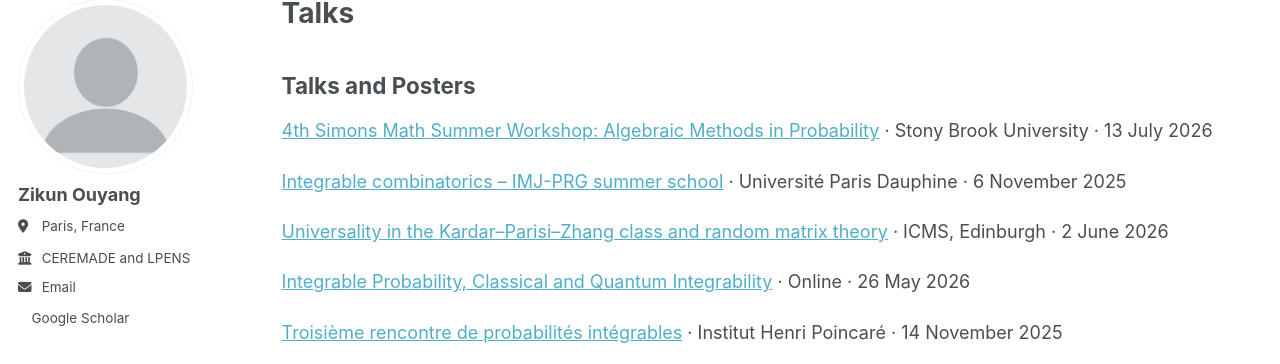
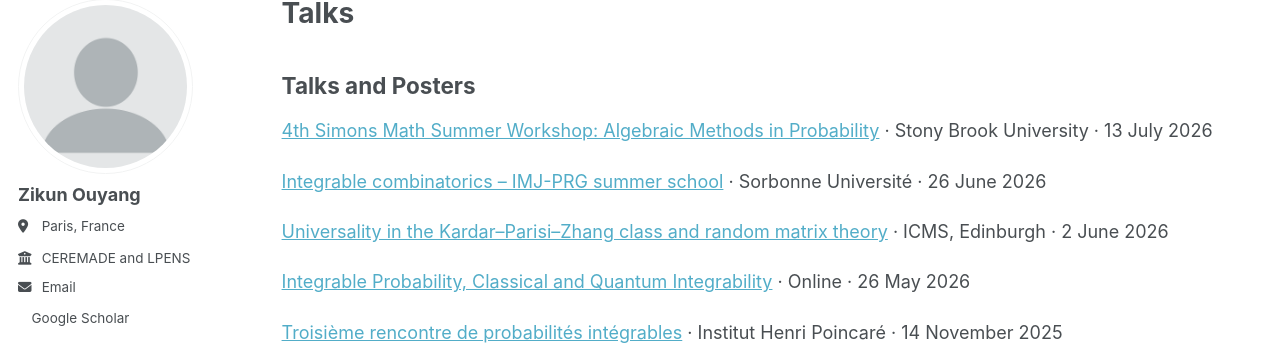
Before and after one commit to ZikunOuyang/zikunouyang.github.io, a Jekyll site: the page built from _pages/talks.html, in a window 1280 px wide. Shown: the part 102-466 px from the top of the page. Built offline with Jekyll 4.4.1, drawn with Linux system fonts in a browser that asks for light colours; a style sheet for code colours, icons or effects is not loaded.

Commit message:
Update talks.html

```diff
--- a/_pages/talks.html
+++ b/_pages/talks.html
@@ -10,7 +10,7 @@ author_profile: true
 
 
 <p> <a href="https://scgp.stonybrook.edu/archives/45985">4th Simons Math Summer Workshop: Algebraic Methods in Probability</a> · Stony Brook University · 13 July 2026</p>
-<p> <a href="https://indico.math.cnrs.fr/event/14175/">Integrable combinatorics – IMJ-PRG summer school</a> · Université Paris Dauphine · 6 November 2025</p>
+<p> <a href="https://indico.math.cnrs.fr/event/14175/">Integrable combinatorics – IMJ-PRG summer school</a> · Sorbonne Université · 26 June 2026</p>
 <p> <a href="https://icms.ac.uk/activities/workshop/universality-in-the-kpz-and-rmt/">Universality in the Kardar–Parisi–Zhang class and random matrix theory</a> · ICMS, Edinburgh · 2 June 2026</p>
 <p> <a href="https://indico.math.cnrs.fr/event/15901/">Integrable Probability, Classical and Quantum Integrability</a> · Online · 26 May 2026</p>
 <p> <a href="https://indico.math.cnrs.fr/event/14679/">Troisième rencontre de probabilités intégrables</a> · Institut Henri Poincaré · 14 November 2025</p>
```
